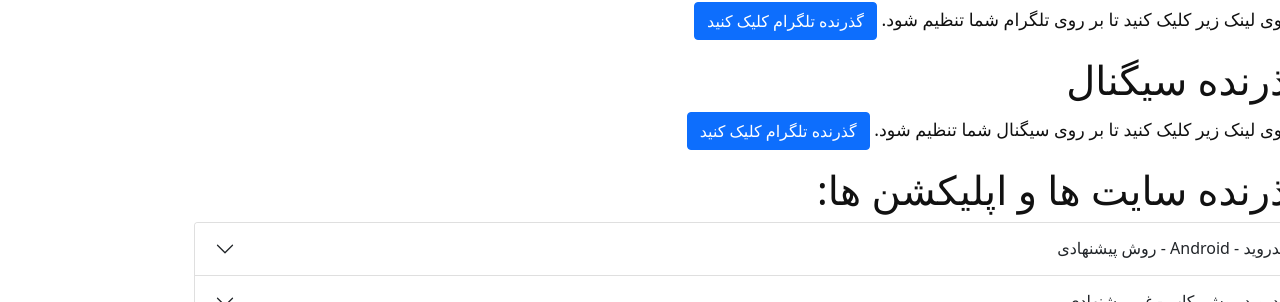
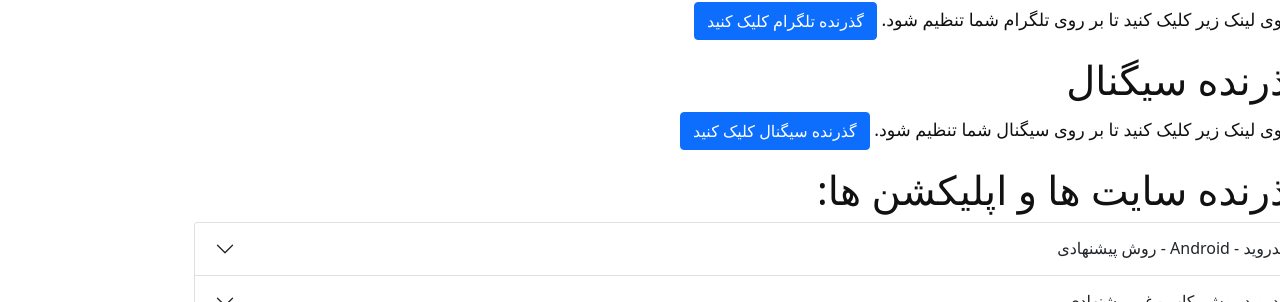
Before and after one commit to hiddify/hiddify.github.io, a Jekyll site: the page built from pages/private_help.md, in a window 1280 px wide. Shown: the part 126-428 px from the top of the page. Built offline with Jekyll 4.4.1, drawn with Linux system fonts in a browser that asks for light colours.

Commit message:
Update private_help.md

```diff
--- a/pages/private_help.md
+++ b/pages/private_help.md
@@ -9,7 +9,7 @@ layout: no_header
 
 # گذرنده سیگنال
 بر روی لینک زیر کلیک کنید تا بر روی سیگنال شما تنظیم شود.
-<a href="https://signal.tube/#proxyproviderip/eeusersecret6d61696c2e676f6f676c652e636f6d/" class='btn btn-primary'>گذرنده تلگرام کلیک کنید</a>
+<a href="https://signal.tube/#proxyproviderip/eeusersecret6d61696c2e676f6f676c652e636f6d/" class='btn btn-primary'>گذرنده سیگنال کلیک کنید</a>
 
 
 # گذرنده سایت ها و اپلیکشن ها:
```
